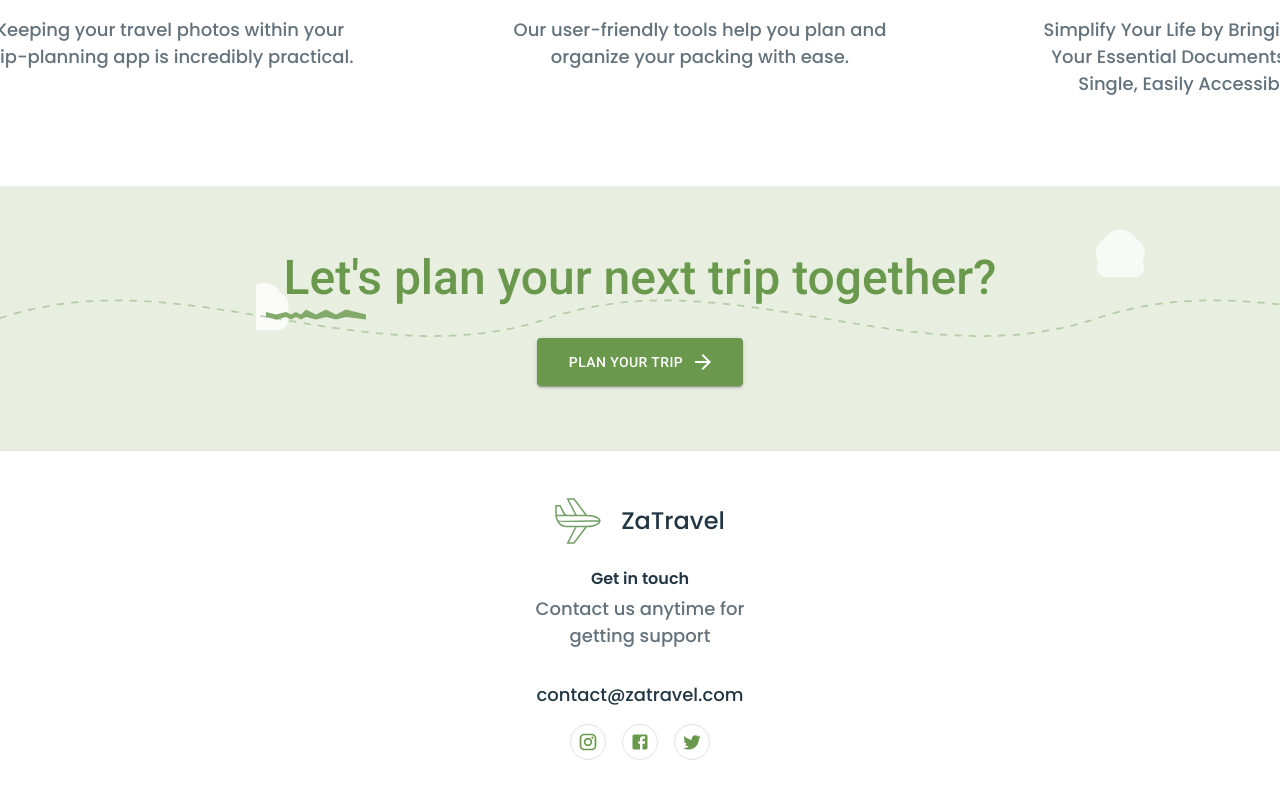
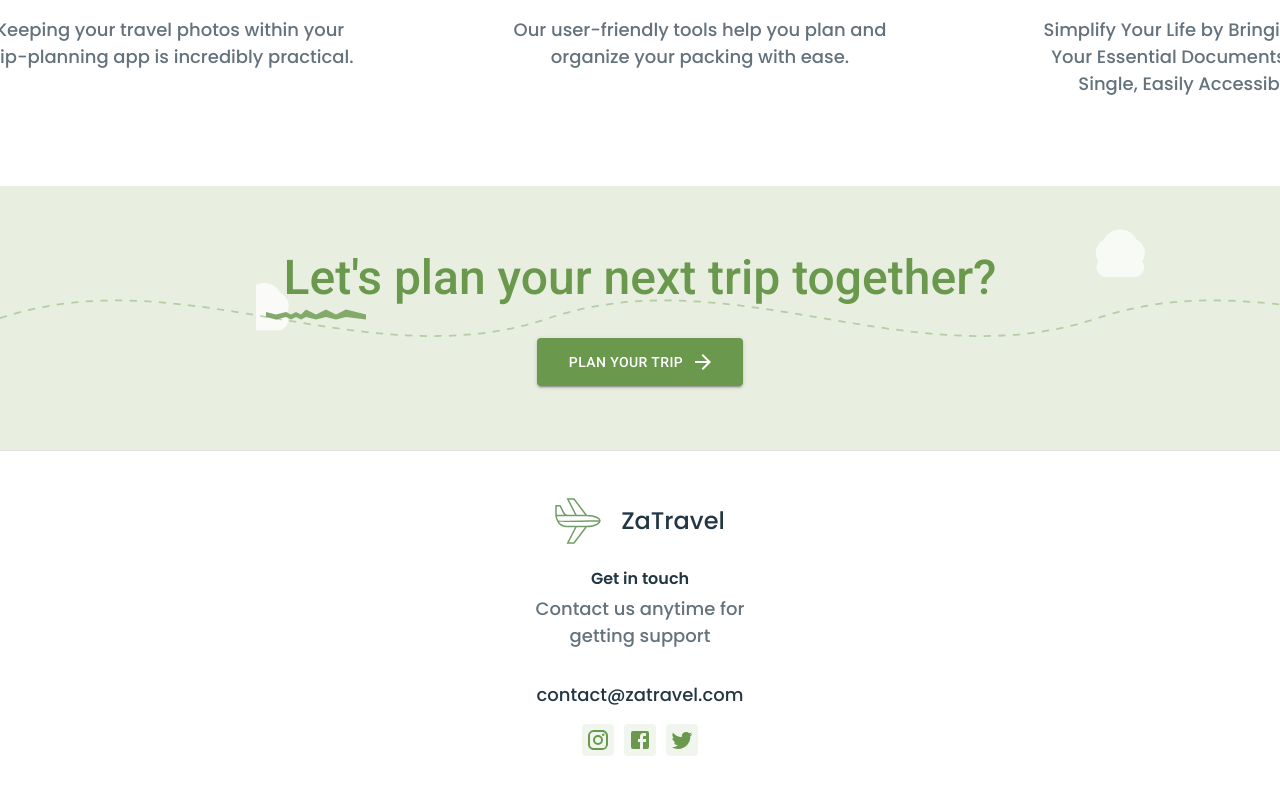
Before and after one commit to Mortharion-tech/za-travel, a React (Vite) app: page / in a window 1280 px wide. Shown: the part 2541-3339 px from the top of the page. Built offline with nearby package versions, Linux system fonts and the light colour scheme; no server answers.

Commit message:
Update Footer.tsx

```diff
--- a/src/features/landing/components/Footer.tsx
+++ b/src/features/landing/components/Footer.tsx
@@ -61,7 +61,7 @@ export default function Footer() {
             contact@zatravel.com
           </Typography>
 
-          <Stack direction="row" spacing={2} sx={{ color: '#6a994e' }}>
+          <Stack direction="row" spacing={1.25} sx={{ color: '#6a994e' }}>
             <Link
               href="#"
               aria-label="Instagram"
@@ -70,18 +70,18 @@ export default function Footer() {
                 display: 'flex',
                 alignItems: 'center',
                 justifyContent: 'center',
-                width: 36,
-                height: 36,
-                borderRadius: '50%',
-                border: '1px solid',
-                borderColor: 'divider',
+                width: 32,
+                height: 32,
+                borderRadius: '4px',
+                bgcolor: 'rgba(106, 153, 78, 0.1)',
+                padding: '4px',
                 transition: 'all 0.2s',
                 '&:hover': {
-                  bgcolor: 'rgba(106, 153, 78, 0.1)',
+                  bgcolor: 'rgba(106, 153, 78, 0.2)',
                 },
               }}
             >
-              <InstagramIcon fontSize="small" />
+              <InstagramIcon sx={{ fontSize: 24 }} />
             </Link>
             <Link
               href="#"
@@ -91,18 +91,18 @@ export default function Footer() {
                 display: 'flex',
                 alignItems: 'center',
                 justifyContent: 'center',
-                width: 36,
-                height: 36,
-                borderRadius: '50%',
-                border: '1px solid',
-                borderColor: 'divider',
+                width: 32,
+                height: 32,
+                borderRadius: '4px',
+                bgcolor: 'rgba(106, 153, 78, 0.1)',
+                padding: '4px',
                 transition: 'all 0.2s',
                 '&:hover': {
-                  bgcolor: 'rgba(106, 153, 78, 0.1)',
+                  bgcolor: 'rgba(106, 153, 78, 0.2)',
                 },
               }}
             >
-              <FacebookIcon fontSize="small" />
+              <FacebookIcon sx={{ fontSize: 24 }} />
             </Link>
             <Link
               href="#"
@@ -112,18 +112,18 @@ export default function Footer() {
                 display: 'flex',
                 alignItems: 'center',
                 justifyContent: 'center',
-                width: 36,
-                height: 36,
-                borderRadius: '50%',
-                border: '1px solid',
-                borderColor: 'divider',
+                width: 32,
+                height: 32,
+                borderRadius: '4px',
+                bgcolor: 'rgba(106, 153, 78, 0.1)',
+                padding: '4px',
                 transition: 'all 0.2s',
                 '&:hover': {
-                  bgcolor: 'rgba(106, 153, 78, 0.1)',
+                  bgcolor: 'rgba(106, 153, 78, 0.2)',
                 },
               }}
             >
-              <TwitterIcon fontSize="small" />
+              <TwitterIcon sx={{ fontSize: 24 }} />
             </Link>
           </Stack>
         </Stack>
```
